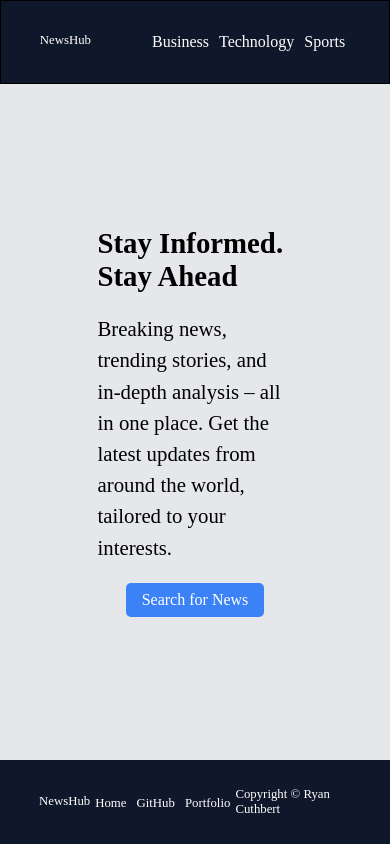
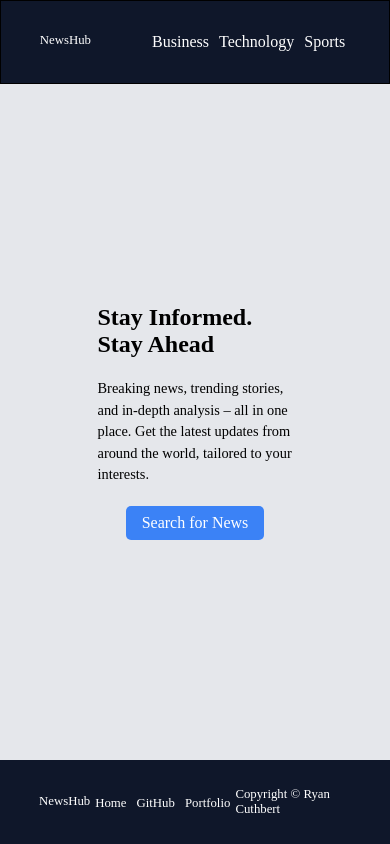
Before and after one commit to Ryan3389/news, a React (Vite) app in the folder client/: page / in a window 390 px wide. Built offline with nearby package versions, Linux system fonts and the light colour scheme.

Commit message:
updated styles

```diff
--- a/client/src/App.css
+++ b/client/src/App.css
@@ -118,7 +118,7 @@ a {
     display: grid;
     grid-template-columns: 1fr 1fr;
     width: 80%;
-    margin: auto;
+    margin: 5px auto;
     gap: 7px;
 }
 
@@ -189,13 +189,25 @@ a {
     text-align: center;
 }
 
-/* .news-container .news-link {
-    margin-bottom: 5px;
-} */
+
 
 /* Media Querries */
 
-@media only screen and (max-width: 700px) {
+@media only screen and (max-width: 1200px) {
+    .hero-section h1 {
+        font-size: 2rem;
+    }
+
+    .news-img {
+        height: 90px;
+    }
+
+    .news-container h3 {
+        font-size: 0.9rem;
+    }
+}
+
+@media only screen and (max-width: 768px) {
 
     footer a,
     p {
@@ -207,7 +219,7 @@ a {
     }
 
     .hero-cta p {
-        font-size: 1.3rem
+        font-size: 1.2rem
     }
 
     .hero-search-btn {
@@ -216,17 +228,18 @@ a {
     }
 }
 
-@media only screen and (max-width: 1000px) {
-    .news-img {
-        height: 90px;
+
+
+@media only screen and (max-width: 800px) {
+
+    .hero-section h1 {
+        font-size: 1.7rem;
     }
 
-    .news-container h3 {
-        font-size: 0.9rem;
+    .hero-section p {
+        font-size: 1rem
     }
-}
 
-@media only screen and (max-width: 800px) {
     .news-img {
         height: 80px;
     }
@@ -235,3 +248,14 @@ a {
         font-size: 0.7rem
     }
 }
+
+
+@media only screen and (max-width: 600px) {
+    .hero-section h1 {
+        font-size: 1.5rem;
+    }
+
+    .hero-section p {
+        font-size: 0.9rem;
+    }
+}
```
